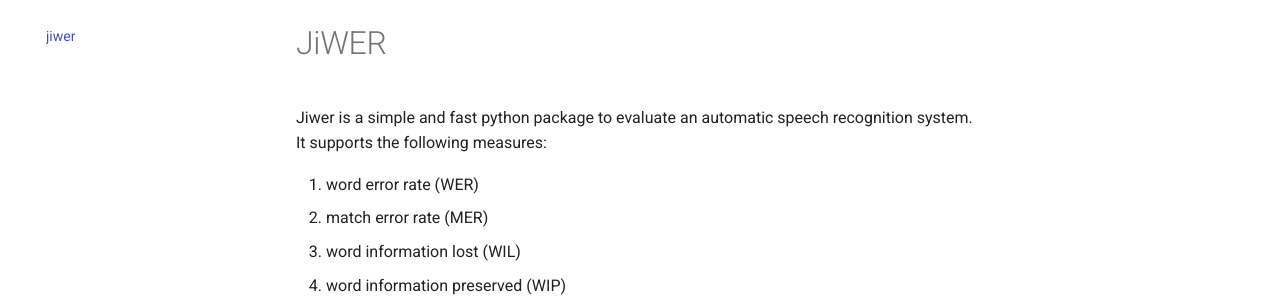
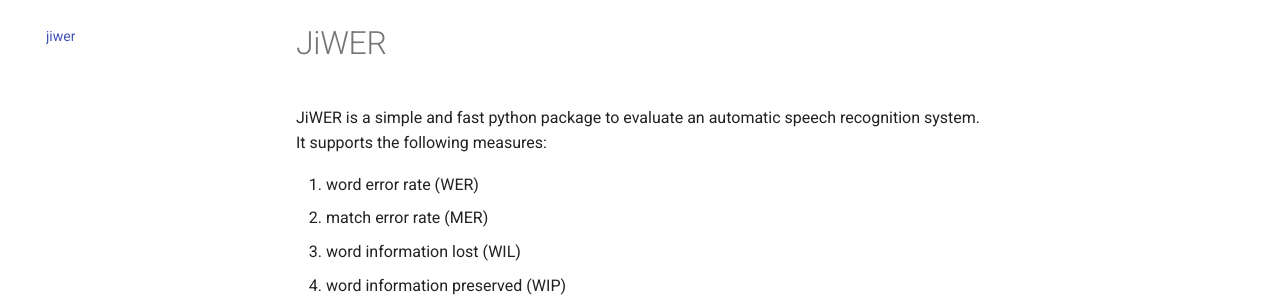
Before and after one commit to jitsi/jiwer, an MkDocs documentation site: the page built from docs/index.md, in a window 1280 px wide. Shown: the part 123-423 px from the top of the page. Built offline with MkDocs 1.6.1 and Material for MkDocs 9.7.7, drawn with Linux system fonts in a browser that asks for light colours; comment, search, counter and statistics services are not loaded.

```diff
--- a/docs/index.md
+++ b/docs/index.md
@@ -1,6 +1,6 @@
 # JiWER
 
-Jiwer is a simple and fast python package to evaluate an automatic speech recognition system.
+JiWER is a simple and fast python package to evaluate an automatic speech recognition system.
 It supports the following measures:
 
 1. word error rate (WER)
```
Also changed, not shown: README.md (+12 -4 lines).
